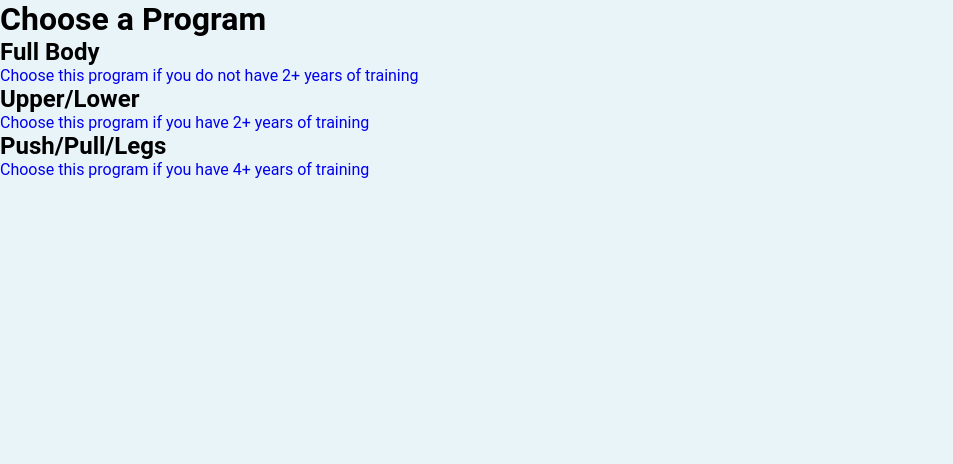
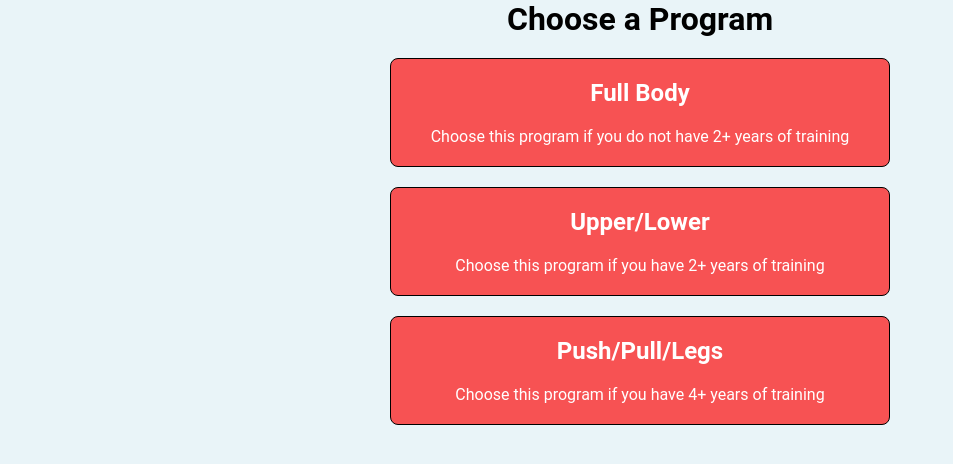
Before and after one commit to BorislavBenderov/fitness-app, a React (Create React App) app: page /fitness-programs in a window 1280 px wide. Shown: the top 464 px of the page, without its empty margins (0-953 px from the left). Built offline with nearby package versions, Linux system fonts and the light colour scheme; no server answers.

Commit message:
Add FitnessPrograms component css

```diff
--- a/public/styles.css
+++ b/public/styles.css
@@ -179,7 +179,8 @@ input:focus {
 }
 
 .fitness__home h3 {
-    color: rgba(255, 0, 0, 0.661);;
+    color: rgba(255, 0, 0, 0.661);
+    ;
     font-size: 25px;
 }
 
@@ -190,3 +191,23 @@ input:focus {
 .fitness__home p {
     font-size: 20px;
 }
+
+.fitness__programs {
+    width: 500px;
+    margin: auto;
+    text-align: center;
+}
+
+.program__container {
+    border: 1px solid black;
+    margin-top: 20px;
+    padding: 20px 0;
+    border-radius: 8px;
+    background-color: rgba(255, 0, 0, 0.661);
+    color: white;
+}
+
+.program__container h2 {
+    margin-bottom: 20px;
+    color: white;
+}
```
